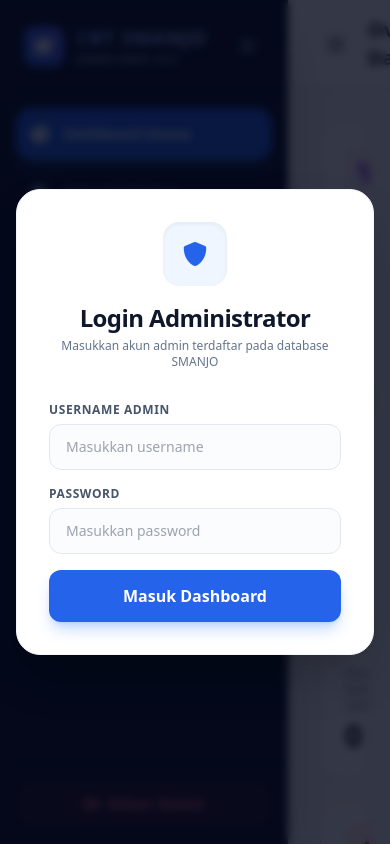
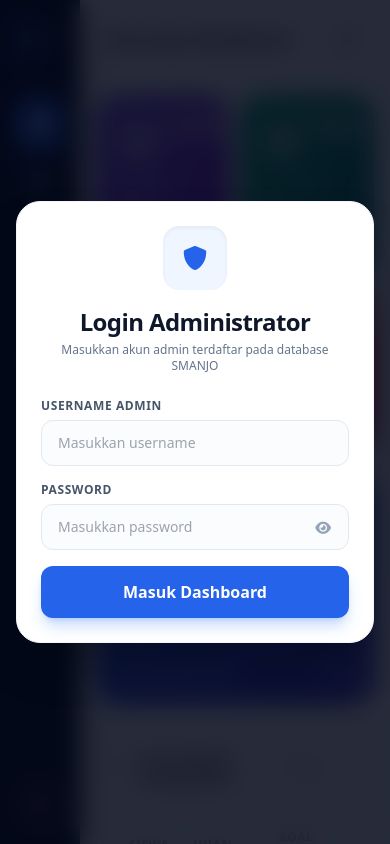
Before and after one commit to sman1wongsorejo/admincbt, a plain HTML site: page index.html in a window 390 px wide. Drawn offline with nearby package versions, Linux system fonts and the light colour scheme.

Commit message:
Add files via upload

```diff
--- a/index.html
+++ b/index.html
@@ -20,13 +20,20 @@
             transform-origin: 0 0;
             border: 0;
         }
+        @media (max-width: 768px) {
+            .iframe-container {
+                width: 100%;
+                height: 100%;
+                transform: scale(1);
+            }
+        }
     </style>
 </head>
 <body class="bg-slate-50 font-sans text-slate-800 h-screen flex overflow-hidden">
 
     <!-- Sidebar Kiri -->
     <aside id="sidebar" class="w-72 bg-slate-900 text-white flex flex-col shadow-2xl z-30 sidebar-transition relative">
-        <div class="p-6 border-b border-slate-800 flex items-center justify-between">
+        <div class="p-5 border-b border-slate-800 flex items-center justify-between flex-shrink-0">
             <div id="sidebarHeaderContent" class="flex items-center space-x-3 overflow-hidden">
                 <div class="w-10 h-10 bg-gradient-to-tr from-blue-600 to-indigo-500 rounded-xl flex items-center justify-center shadow-lg shadow-blue-500/30 flex-shrink-0">
                     <i class="fas fa-graduation-cap text-white text-lg"></i>
@@ -66,8 +73,8 @@
             </a>
         </nav>
 
-        <div class="p-4 border-t border-slate-800">
-            <button onclick="logout()" class="w-full bg-rose-500/10 hover:bg-rose-600 text-rose-400 hover:text-white py-3 px-4 rounded-2xl font-bold transition flex items-center justify-center group">
+        <div class="p-4 border-t border-slate-800 flex-shrink-0 bg-slate-900">
+            <button onclick="logout()" class="w-full bg-rose-500/10 hover:bg-rose-600 text-rose-400 hover:text-white py-3 px-4 rounded-2xl font-bold transition flex items-center justify-center group shadow-sm">
                 <i class="fas fa-sign-out-alt text-base flex-shrink-0 group-hover:rotate-180 transition duration-300"></i>
                 <span class="sidebar-text ml-2 text-sm">Keluar Sistem</span>
             </button>
@@ -76,75 +83,79 @@
 
     <!-- Main Content -->
     <main class="flex-1 flex flex-col overflow-hidden">
-        <header class="bg-white border-b border-slate-200 px-8 py-4 flex justify-between items-center z-10 shadow-sm">
-            <div class="flex items-center space-x-4">
-                <button onclick="toggleSidebar()" class="text-slate-600 hover:text-blue-600 p-2 rounded-xl hover:bg-slate-100 transition lg:hidden">
-                    <i class="fas fa-bars text-lg"></i>
-                </button>
+        <header class="bg-white border-b border-slate-200 px-6 sm:px-8 py-4 flex justify-between items-center z-10 shadow-sm flex-shrink-0">
+            <div class="flex items-center space-x-3 sm:space-x-4">
                 <div>
-                    <h2 id="pageTitle" class="text-xl font-bold text-slate-900">Overview Dashboard</h2>
+                    <h2 id="pageTitle" class="text-lg sm:text-xl font-bold text-slate-900">Overview Dashboard</h2>
                     <p id="welcomeGreeting" class="text-xs font-medium text-slate-500 hidden mt-0.5">
-                        Selamat datang kembali, <span id="adminNameDisplay" class="font-bold text-blue-600">Admin</span> 👋
+                        Selamat datang, <span id="adminNameDisplay" class="font-bold text-blue-600">Admin</span> 👋
                     </p>
                 </div>
             </div>
-            <div class="flex items-center space-x-4">
-                <span class="text-xs font-medium px-3.5 py-1.5 bg-slate-100 text-slate-600 rounded-full border border-slate-200 hidden sm:inline-flex items-center" id="lastSync">
+            <div class="flex items-center space-x-3">
+                <span class="text-xs font-medium px-3 py-1.5 bg-slate-100 text-slate-600 rounded-full border border-slate-200 hidden sm:inline-flex items-center" id="lastSync">
                     <i class="fas fa-circle text-emerald-500 text-[8px] mr-2 animate-pulse"></i> Mengsinkronkan...
                 </span>
                 <button onclick="fetchDashboardData()" class="bg-white border border-slate-200 hover:bg-slate-50 p-2.5 rounded-xl text-slate-600 shadow-sm transition" title="Refresh Data"><i class="fas fa-sync-alt"></i></button>
             </div>
         </header>
 
-        <div class="flex-1 overflow-y-auto p-8 bg-slate-50">
+        <div class="flex-1 overflow-y-auto p-4 sm:p-8 bg-slate-50">
             <!-- DASHBOARD TAB -->
             <div id="tab-dashboard" class="space-y-6">
-                <!-- Baris 1: Info Cards Statistik Ringkas (+ Pelanggaran) -->
-                <div class="grid grid-cols-1 md:grid-cols-4 gap-5">
-                    <div class="bg-white rounded-2xl p-6 border border-slate-200 shadow-sm relative overflow-hidden hover:border-slate-300 transition">
+                <!-- Baris 1: Info Cards Tema Modern & Profesional -->
+                <div class="grid grid-cols-2 lg:grid-cols-4 gap-3 sm:gap-5">
+                    <!-- Card 1 -->
+                    <div class="bg-gradient-to-br from-violet-500 to-purple-700 text-white rounded-3xl p-5 shadow-lg shadow-purple-500/20 relative overflow-hidden group hover:scale-[1.02] transition duration-300">
+                        <div class="absolute -right-4 -bottom-4 text-white/10 text-7xl group-hover:scale-110 transition"><i class="fas fa-users"></i></div>
                         <div class="flex justify-between items-start mb-4">
-                            <div class="p-3 bg-purple-50 text-purple-600 rounded-xl"><i class="fas fa-users text-xl"></i></div>
-                            <span class="text-[10px] font-bold uppercase tracking-wider bg-purple-100 text-purple-700 px-2.5 py-1 rounded-full">Database</span>
+                            <div class="p-3 bg-white/20 backdrop-blur-md rounded-2xl text-white"><i class="fas fa-users text-lg"></i></div>
+                            <span class="text-[10px] font-bold uppercase tracking-wider bg-white/20 px-2.5 py-1 rounded-full">Database</span>
                         </div>
-                        <p class="text-slate-500 text-xs font-medium mb-1">Total Seluruh Siswa</p>
-                        <h3 class="text-3xl font-black text-slate-900 tracking-tight" id="card-total">0</h3>
+                        <p class="text-purple-100 text-xs font-medium mb-1">Total Seluruh Siswa</p>
+                        <h3 class="text-3xl font-black tracking-tight" id="card-total">0</h3>
                     </div>
 
-                    <div class="bg-white rounded-2xl p-6 border border-slate-200 shadow-sm relative overflow-hidden hover:border-slate-300 transition">
+                    <!-- Card 2 -->
+                    <div class="bg-gradient-to-br from-emerald-500 to-teal-700 text-white rounded-3xl p-5 shadow-lg shadow-emerald-500/20 relative overflow-hidden group hover:scale-[1.02] transition duration-300">
+                        <div class="absolute -right-4 -bottom-4 text-white/10 text-7xl group-hover:scale-110 transition"><i class="fas fa-check-circle"></i></div>
                         <div class="flex justify-between items-start mb-4">
-                            <div class="p-3 bg-emerald-50 text-emerald-600 rounded-xl"><i class="fas fa-check-circle text-xl"></i></div>
-                            <span class="text-[10px] font-bold uppercase tracking-wider bg-emerald-100 text-emerald-700 px-2.5 py-1 rounded-full">Progres Ujian</span>
+                            <div class="p-3 bg-white/20 backdrop-blur-md rounded-2xl text-white"><i class="fas fa-check-circle text-lg"></i></div>
+                            <span class="text-[10px] font-bold uppercase tracking-wider bg-white/20 px-2.5 py-1 rounded-full">Progres</span>
                         </div>
-                        <p class="text-slate-500 text-xs font-medium mb-1">Siswa Telah Selesai</p>
-                        <h3 class="text-3xl font-black text-slate-900 tracking-tight" id="card-selesai">0</h3>
+                        <p class="text-emerald-100 text-xs font-medium mb-1">Siswa Selesai</p>
+                        <h3 class="text-3xl font-black tracking-tight" id="card-selesai">0</h3>
                     </div>
 
-                    <div class="bg-white rounded-2xl p-6 border border-slate-200 shadow-sm relative overflow-hidden hover:border-slate-300 transition">
+                    <!-- Card 3 -->
+                    <div class="bg-gradient-to-br from-amber-500 to-orange-600 text-white rounded-3xl p-5 shadow-lg shadow-amber-500/20 relative overflow-hidden group hover:scale-[1.02] transition duration-300">
+                        <div class="absolute -right-4 -bottom-4 text-white/10 text-7xl group-hover:scale-110 transition"><i class="fas fa-signal"></i></div>
                         <div class="flex justify-between items-start mb-4">
-                            <div class="p-3 bg-amber-50 text-amber-600 rounded-xl"><i class="fas fa-signal text-xl"></i></div>
-                            <span class="text-[10px] font-bold uppercase tracking-wider bg-amber-100 text-amber-700 px-2.5 py-1 rounded-full animate-pulse">Realtime</span>
+                            <div class="p-3 bg-white/20 backdrop-blur-md rounded-2xl text-white animate-pulse"><i class="fas fa-signal text-lg"></i></div>
+                            <span class="text-[10px] font-bold uppercase tracking-wider bg-white/20 px-2.5 py-1 rounded-full animate-pulse">Realtime</span>
                         </div>
-                        <p class="text-slate-500 text-xs font-medium mb-1">Siswa Sedang Online</p>
-                        <h3 class="text-3xl font-black text-slate-900 tracking-tight" id="card-online">0</h3>
+                        <p class="text-amber-100 text-xs font-medium mb-1">Siswa Online</p>
+                        <h3 class="text-3xl font-black tracking-tight" id="card-online">0</h3>
                     </div>
 
-                    <!-- Card Pelanggaran Baru -->
-                    <div class="bg-white rounded-2xl p-6 border border-rose-200 shadow-sm relative overflow-hidden hover:border-rose-300 transition">
+                    <!-- Card 4 -->
+                    <div class="bg-gradient-to-br from-rose-500 to-pink-700 text-white rounded-3xl p-5 shadow-lg shadow-rose-500/20 relative overflow-hidden group hover:scale-[1.02] transition duration-300">
+                        <div class="absolute -right-4 -bottom-4 text-white/10 text-7xl group-hover:scale-110 transition"><i class="fas fa-exclamation-triangle"></i></div>
                         <div class="flex justify-between items-start mb-4">
-                            <div class="p-3 bg-rose-50 text-rose-600 rounded-xl"><i class="fas fa-exclamation-triangle text-xl"></i></div>
-                            <span class="text-[10px] font-bold uppercase tracking-wider bg-rose-100 text-rose-700 px-2.5 py-1 rounded-full">Warning</span>
+                            <div class="p-3 bg-white/20 backdrop-blur-md rounded-2xl text-white"><i class="fas fa-exclamation-triangle text-lg"></i></div>
+                            <span class="text-[10px] font-bold uppercase tracking-wider bg-white/20 px-2.5 py-1 rounded-full">Warning</span>
                         </div>
-                        <p class="text-slate-500 text-xs font-medium mb-1">Siswa Melakukan Pelanggaran</p>
-                        <h3 class="text-3xl font-black text-rose-600 tracking-tight" id="card-pelanggaran">0</h3>
+                        <p class="text-rose-100 text-xs font-medium mb-1">Pelanggaran</p>
+                        <h3 class="text-3xl font-black tracking-tight" id="card-pelanggaran">0</h3>
                     </div>
                 </div>
 
-                <!-- Baris 2: Info Card Sesi/Ujian Aktif Memanjang ke Samping -->
-                <div class="bg-gradient-to-br from-blue-600 to-indigo-700 rounded-2xl p-6 text-white shadow-lg shadow-blue-500/20 relative overflow-hidden">
+                <!-- Baris 2: Info Card Sesi/Ujian Aktif -->
+                <div class="bg-gradient-to-br from-blue-600 to-indigo-700 rounded-3xl p-5 sm:p-6 text-white shadow-lg shadow-blue-500/20 relative overflow-hidden">
                     <div class="absolute -right-10 -bottom-10 opacity-10 text-9xl pointer-events-none"><i class="fas fa-bolt"></i></div>
                     <div class="flex flex-col sm:flex-row justify-between items-start sm:items-center pb-4 mb-4 border-b border-white/10 gap-2">
                         <div class="flex items-center space-x-3">
-                            <div class="p-3 bg-white/10 rounded-xl backdrop-blur-md"><i class="fas fa-bolt text-xl text-blue-200"></i></div>
+                            <div class="p-3 bg-white/10 rounded-2xl backdrop-blur-md"><i class="fas fa-bolt text-xl text-blue-200"></i></div>
                             <div>
                                 <h3 class="text-lg font-bold tracking-tight">Sesi Ujian & Mapel Aktif</h3>
                                 <p class="text-xs text-blue-100">Daftar ujian yang sedang berlangsung dan dapat dikerjakan siswa saat ini.</p>
@@ -158,12 +169,12 @@
                     </div>
                 </div>
 
-                <!-- Baris 3: Grid Bawah (Live Progress, Pelanggaran, Distribusi Kelas) -->
+                <!-- Baris 3: Grid Bawah (Live Progress & Pelanggaran) -->
                 <div class="grid grid-cols-1 lg:grid-cols-2 gap-6">
                     <!-- Progress Realtime -->
-                    <div class="bg-white rounded-2xl border border-slate-200 p-6 shadow-sm">
+                    <div class="bg-white rounded-3xl border border-slate-200/80 p-5 sm:p-6 shadow-sm">
                         <div class="flex items-center justify-between mb-4 pb-3 border-b border-slate-100">
-                            <h3 class="font-bold text-slate-900 flex items-center"><i class="fas fa-broadcast-tower text-emerald-500 mr-2"></i> Live Progress Mengerjakan</h3>
+                            <h3 class="font-bold text-slate-900 flex items-center text-sm sm:text-base"><i class="fas fa-broadcast-tower text-emerald-500 mr-2"></i> Live Progress Mengerjakan</h3>
                             <span class="text-xs text-slate-400 font-medium">Update otomatis</span>
                         </div>
                         <div class="overflow-y-auto max-h-72 pr-1">
@@ -183,9 +194,9 @@
                     </div>
 
                     <!-- Tabel Pelanggaran Siswa -->
-                    <div class="bg-white rounded-2xl border border-slate-200 p-6 shadow-sm">
+                    <div class="bg-white rounded-3xl border border-slate-200/80 p-5 sm:p-6 shadow-sm">
                         <div class="flex items-center justify-between mb-4 pb-3 border-b border-slate-100 flex-wrap gap-2">
-                            <h3 class="font-bold text-slate-900 flex items-center"><i class="fas fa-shield-alt text-rose-500 mr-2"></i> Log Pelanggaran Ujian</h3>
+                            <h3 class="font-bold text-slate-900 flex items-center text-sm sm:text-base"><i class="fas fa-shield-alt text-rose-500 mr-2"></i> Log Pelanggaran Ujian</h3>
                             <div class="flex items-center space-x-2">
                                 <button onclick="downloadPdfPelanggaran()" class="bg-emerald-600 hover:bg-emerald-700 text-white px-3 py-1.5 rounded-xl text-xs font-bold transition flex items-center shadow-sm">
                                     <i class="fas fa-file-pdf mr-1.5"></i> Unduh PDF (A4)
@@ -211,12 +222,12 @@
                 </div>
 
                 <!-- Baris 4: Distribusi Siswa per Kelas -->
-                <div class="bg-white rounded-2xl border border-slate-200 p-6 shadow-sm">
+                <div class="bg-white rounded-3xl border border-slate-200/80 p-5 sm:p-6 shadow-sm">
                     <div class="flex items-center justify-between mb-4 pb-3 border-b border-slate-100">
-                        <h3 class="font-bold text-slate-900 flex items-center"><i class="fas fa-chart-bar text-blue-500 mr-2"></i> Distribusi Siswa per Kelas</h3>
+                        <h3 class="font-bold text-slate-900 flex items-center text-sm sm:text-base"><i class="fas fa-chart-bar text-blue-500 mr-2"></i> Distribusi Siswa per Kelas</h3>
                         <span class="text-xs text-slate-400 font-medium">Berdasarkan Database</span>
                     </div>
-                    <div id="kelasDistList" class="grid grid-cols-1 md:grid-cols-2 lg:grid-cols-3 gap-4 pr-2">
+                    <div id="kelasDistList" class="grid grid-cols-1 sm:grid-cols-2 lg:grid-cols-3 gap-4 pr-2">
                         <p class="text-slate-400 text-sm">Memuat data kelas...</p>
                     </div>
                 </div>
@@ -224,7 +235,7 @@
 
             <!-- NILAI TAB -->
             <div id="tab-nilai" class="hidden space-y-6">
-                <div class="bg-white rounded-2xl border border-slate-200 p-6 shadow-sm">
+                <div class="bg-white rounded-3xl border border-slate-200/80 p-5 sm:p-6 shadow-sm">
                     <div class="flex flex-col sm:flex-row justify-between items-start sm:items-center gap-4 mb-6 pb-4 border-b border-slate-100">
                         <div>
                             <h3 class="font-bold text-slate-900 text-lg">Rekap Nilai Siswa</h3>
@@ -257,7 +268,7 @@
 
             <!-- EMBED TAB: DATABASE UTAMA -->
             <div id="tab-dbUtama" class="hidden h-[calc(100vh-140px)]">
-                <div class="bg-white rounded-2xl border border-slate-200 shadow-sm h-full flex flex-col overflow-hidden">
+                <div class="bg-white rounded-3xl border border-slate-200/80 shadow-sm h-full flex flex-col overflow-hidden">
                     <div class="px-6 py-4 border-b border-slate-100 flex justify-between items-center bg-slate-50 flex-shrink-0 z-10">
                         <h3 class="font-bold text-slate-900 flex items-center"><i class="fas fa-database text-emerald-500 mr-2"></i> Database Utama (Google Sheets)</h3>
                         <a href="https://docs.google.com/spreadsheets/d/1PtrDYq0WhbmBtbpIh_Lh7Lq7e32xC7wrUBZbSjzUoMY/edit" target="_blank" class="text-xs bg-emerald-50 text-emerald-700 hover:bg-emerald-100 px-3 py-1.5 rounded-lg font-bold transition flex items-center">
@@ -272,7 +283,7 @@
 
             <!-- EMBED TAB: FOLDER HASIL UJIAN -->
             <div id="tab-dbNilai" class="hidden h-[calc(100vh-140px)]">
-                <div class="bg-white rounded-2xl border border-slate-200 shadow-sm h-full flex flex-col overflow-hidden">
+                <div class="bg-white rounded-3xl border border-slate-200/80 shadow-sm h-full flex flex-col overflow-hidden">
                     <div class="px-6 py-4 border-b border-slate-100 flex justify-between items-center bg-slate-50 flex-shrink-0 z-10">
                         <h3 class="font-bold text-slate-900 flex items-center"><i class="fas fa-table text-amber-500 mr-2"></i> Folder Hasil Ujian & Nilai (Google Sheets)</h3>
                         <a href="https://docs.google.com/spreadsheets/d/1hx6CXRF8NM9LSnz8Gi5XhWhXtEJap0ZQbluTlqPfn4Q/edit" target="_blank" class="text-xs bg-amber-50 text-amber-700 hover:bg-amber-100 px-3 py-1.5 rounded-lg font-bold transition flex items-center">
@@ -284,14 +295,13 @@
                     </div>
                 </div>
             </div>
-
         </div>
     </main>
 
     <!-- Login Overlay -->
-    <div id="loginOverlay" class="fixed inset-0 bg-slate-950/80 backdrop-blur-sm flex items-center justify-center z-50 p-4">
-        <div class="bg-white p-8 rounded-3xl shadow-2xl w-full max-w-md border border-slate-100">
-            <div class="text-center mb-8">
+    <div id="loginOverlay" class="fixed inset-0 bg-slate-950/85 backdrop-blur-md flex items-center justify-center z-50 p-4">
+        <div class="bg-white p-6 sm:p-8 rounded-3xl shadow-2xl w-full max-w-md border border-slate-100">
+            <div class="text-center mb-6 sm:mb-8">
                 <div class="w-16 h-16 bg-blue-50 text-blue-600 rounded-2xl flex items-center justify-center mx-auto mb-4 shadow-inner">
                     <i class="fas fa-shield-alt text-2xl"></i>
                 </div>
@@ -306,7 +316,12 @@
                 </div>
                 <div>
                     <label class="block text-xs font-bold uppercase tracking-wider text-slate-600 mb-1.5">Password</label>
-                    <input type="password" id="adminPass" placeholder="Masukkan password" class="w-full border border-slate-200 rounded-xl px-4 py-3 text-sm focus:ring-2 focus:ring-blue-500/20 focus:border-blue-500 focus:outline-none bg-slate-50/50">
+                    <div class="relative">
+                        <input type="password" id="adminPass" placeholder="Masukkan password" class="w-full border border-slate-200 rounded-xl px-4 py-3 text-sm focus:ring-2 focus:ring-blue-500/20 focus:border-blue-500 focus:outline-none bg-slate-50/50 pr-12">
+                        <button type="button" onclick="togglePasswordVisibility()" class="absolute right-3.5 top-1/2 -translate-y-1/2 text-slate-400 hover:text-slate-600 focus:outline-none p-1">
+                            <i id="togglePasswordIcon" class="fas fa-eye text-sm"></i>
+                        </button>
+                    </div>
                 </div>
                 <button id="btnLogin" onclick="login()" class="w-full bg-blue-600 hover:bg-blue-700 text-white font-bold py-3.5 rounded-xl shadow-lg shadow-blue-500/30 transition mt-2 flex justify-center items-center">
                     <span>Masuk Dashboard</span>
@@ -322,8 +337,19 @@
         let ADMIN_USER = localStorage.getItem('cbt_admin_user') || "";
         let ADMIN_PASS = localStorage.getItem('cbt_admin_pass') || "";
         let syncInterval;
-        let isSidebarOpen = true;
+        let isSidebarOpen = window.innerWidth >= 768;
         window.listPelanggaran = []; // Global variable untuk data pelanggaran PDF
+
+        // Inisialisasi status awal sidebar berdasarkan ukuran layar
+        if (window.innerWidth < 768) {
+            const sidebar = document.getElementById('sidebar');
+            sidebar.classList.remove('w-72');
+            sidebar.classList.add('w-20');
+            document.querySelectorAll('.sidebar-text').forEach(el => el.classList.add('hidden'));
+            const divider = document.querySelector('.sidebar-divider');
+            if(divider) divider.classList.remove('hidden');
+            isSidebarOpen = false;
+        }
 
         function toggleSidebar() {
             const sidebar = document.getElementById('sidebar');
@@ -342,6 +368,20 @@
                 sidebar.classList.add('w-72');
                 texts.forEach(el => el.classList.remove('hidden'));
                 if(divider) divider.classList.add('hidden');
+            }
+        }
+
+        function togglePasswordVisibility() {
+            const passInput = document.getElementById('adminPass');
+            const icon = document.getElementById('togglePasswordIcon');
+            if (passInput.type === 'password') {
+                passInput.type = 'text';
+                icon.classList.remove('fa-eye');
+                icon.classList.add('fa-eye-slash');
+            } else {
+                passInput.type = 'password';
+                icon.classList.remove('fa-eye-slash');
+                icon.classList.add('fa-eye');
             }
         }
 
@@ -431,6 +471,11 @@
                 'dbNilai': 'Folder Hasil Ujian'
             };
             document.getElementById('pageTitle').textContent = titles[tabId];
+
+            // Auto tutup sidebar di mobile jika salah satu menu diklik
+            if (window.innerWidth < 768 && isSidebarOpen) {
+                toggleSidebar();
+            }
         }
 
         function startAutoSync() {
@@ -532,16 +577,24 @@
                 });
             }
 
+            // Hitung grafik distribusi proporsional kelas terbanyak
+            let maxCount = 1;
+            for (let kelas in data.siswaPerKelas) {
+                if (data.siswaPerKelas[kelas] > maxCount) {
+                    maxCount = data.siswaPerKelas[kelas];
+                }
+            }
+
             const classContainer = document.getElementById('kelasDistList');
             classContainer.innerHTML = '';
             for (let kelas in data.siswaPerKelas) {
                 let count = data.siswaPerKelas[kelas];
-                let percent = (count / data.totalSiswa) * 100;
+                let percent = (count / maxCount) * 100;
                 classContainer.innerHTML += `
-                    <div class="bg-white p-4 rounded-2xl border border-slate-200/80 shadow-sm">
-                        <div class="flex justify-between text-sm mb-1">
+                    <div class="bg-white p-4 rounded-2xl border border-slate-200/80 shadow-sm hover:border-slate-300 transition">
+                        <div class="flex justify-between text-sm mb-1.5">
                             <span class="font-bold text-slate-700">${kelas}</span>
-                            <span class="text-slate-500 font-medium text-xs">${count} Siswa</span>
+                            <span class="text-blue-600 font-extrabold text-xs bg-blue-50 px-2 py-0.5 rounded-md">${count} Siswa</span>
                         </div>
                         <div class="w-full bg-slate-100 rounded-full h-2.5 overflow-hidden">
                             <div class="bg-blue-600 h-2.5 rounded-full transition-all duration-500" style="width: ${percent}%"></div>
```
